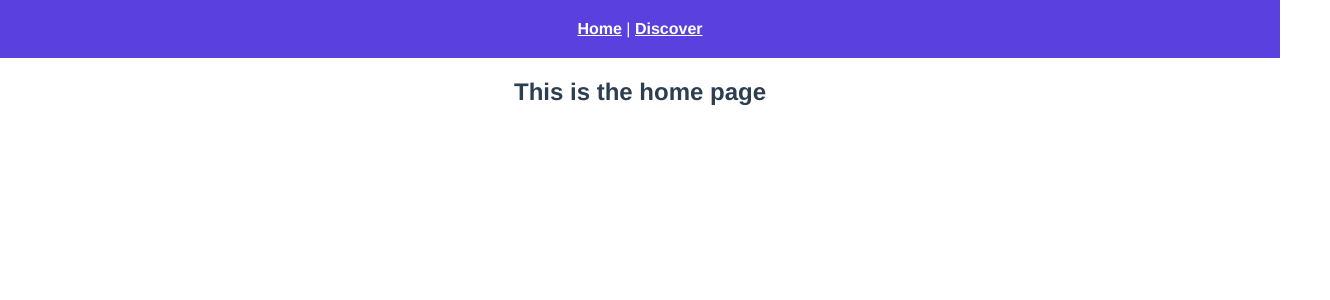
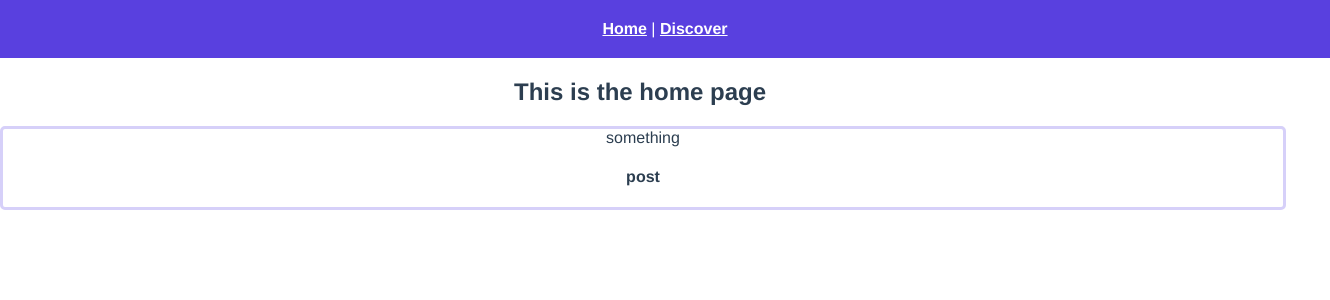
Before and after one commit to Dilan1020/CS1530-Project, a Vue app: page /#/ in a window 1280 px wide. Shown: the top 300 px of the page, 1330 px wide, since content can reach past the window. Built offline with nearby package versions, Linux system fonts and the light colour scheme.

Commit message:
css update & post component scratch

```diff
--- /dev/null
+++ b/src/components/Post.vue
@@ -0,0 +1,19 @@
+<template>
+	<div class="post">
+		something
+		<h4>post</h4>
+	</div>
+</template>
+
+<script>
+export default {
+  name: 'Post',
+  props: {
+    msg: String
+  }
+}
+</script>
+
+<style lang="scss">
+@import "../scss/global.scss";
+</style>
--- a/src/scss/global.scss
+++ b/src/scss/global.scss
@@ -9,29 +9,29 @@
 
 #nav {
 	padding: 20px 25px 20px 25px;
-	margin: -8px -8px 0 -8px;
+	margin: 0;
 	background-color: #5940DF;
 	color: white;
-  a {
-	font-weight: bold;
-	color: white;
+	width: 100vw;
+	a {
+		font-weight: bold;
+		color: white;
 
 	// &.router-link-exact-active {
 	// 		color: white;
 	// 	}
 	}
 }
-h3 {
-  margin: 40px 0 0;
+body {
+	margin: 0px;;
 }
-ul {
-  list-style-type: none;
-  padding: 0;
+.home {
+	// background-color: blue;
 }
-li {
-  display: inline-block;
-  margin: 0 10px;
+
+.post {
+	// background-color: #D6D0F9;
+	border: 3px solid #D6D0F9;
+	border-radius: 5px;
+	width: 100%;
 }
-a {
-  color: #42b983;
-}
--- a/src/views/Home.vue
+++ b/src/views/Home.vue
@@ -1,23 +1,18 @@
 <template>
 	<div class="home">
 		<h2>This is the home page</h2>
+		<post></post>
 	</div>
 </template>
 
-<!--script>
-// @ is an alias to /src
-import HelloWorld from '@/components/HelloWorld.vue'
-
+<script>
+import Post from '@/components/Post.vue'
 export default {
 	name: 'home',
 		components: {
-    HelloWorld
+			Post
 	}
 }
-</script-->
-
-<script>
-
 </script>
 
 <style lang="scss">
```
Lines whose indentation alone changed are shown as unchanged.
